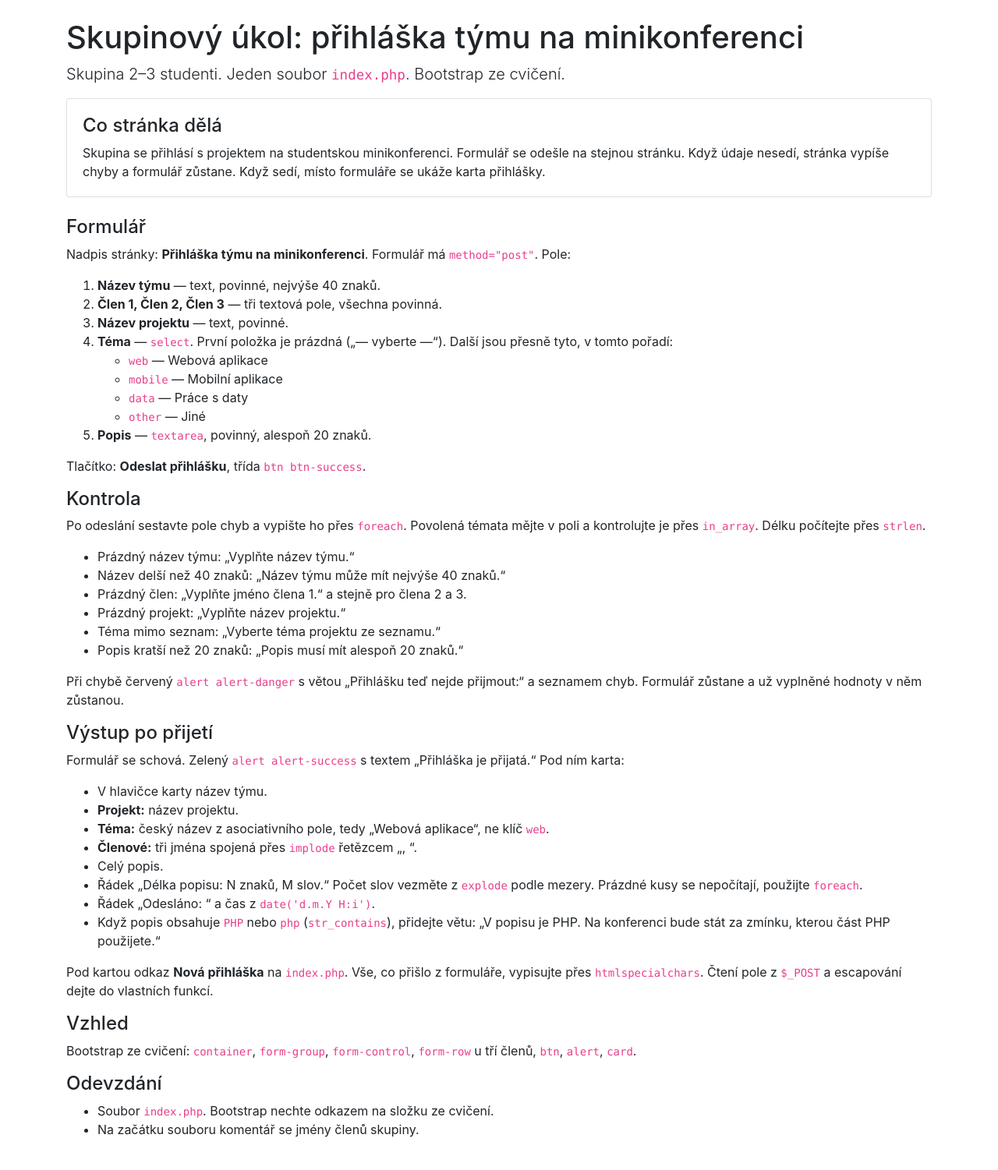
After one commit to Firexik/osu-vyda, a PHP site: page /zadani.php in a window 1280 px wide. The commit adds this page. Shown: the whole page at 78% size. Run offline with PHP 8.4, Linux system fonts and the light colour scheme.

Commit message:
Add team registration form and instructions for a group assignment

```diff
--- a/ukol2.php
+++ b/ukol2.php
@@ -3,14 +3,16 @@ declare(strict_types=1);
 
 date_default_timezone_set('Europe/Prague');
 
-function format_youtube_url($url) { return str_replace('watch?v=', 'embed/', $url); }
+function format_youtube_url($url){
+    return str_replace('watch?v=', 'embed/', $url);
+}
 
 function get_working_days($from, $to) {
     $workingDays = [];
     $lastDay = strtotime($to);
 
     for ($day = strtotime($from); $day <= $lastDay; $day = strtotime('+1 day', $day)) {
-        // Pondělí má číslo 1, neděle 7.
+        // Pondělí je 1, neděle 7
         if (date('N', $day) <= 5) {
             $workingDays[] = date('Y-m-d', $day);
         }
--- /dev/null
+++ b/zadani.php
@@ -0,0 +1,78 @@
+<?php
+declare(strict_types=1);
+?>
+<html>
+<head>
+    <title>Skupinový úkol — minikonference</title>
+    <meta http-equiv="content-type" content="text/html; charset=utf-8"/>
+    <link rel="stylesheet" type="text/css" media="screen" href="../bootstrap/css/bootstrap.css"/>
+</head>
+<body>
+<div class="container py-4">
+
+    <h1>Skupinový úkol: přihláška týmu na minikonferenci</h1>
+    <p class="lead">Skupina 2–3 studenti. Jeden soubor <code>index.php</code>. Bootstrap ze cvičení.</p>
+
+    <div class="card mb-4">
+        <div class="card-body">
+            <h2 class="h4">Co stránka dělá</h2>
+            <p class="mb-0">Skupina se přihlásí s projektem na studentskou minikonferenci. Formulář se odešle na stejnou stránku. Když údaje nesedí, stránka vypíše chyby a formulář zůstane. Když sedí, místo formuláře se ukáže karta přihlášky.</p>
+        </div>
+    </div>
+
+    <h2 class="h4">Formulář</h2>
+    <p>Nadpis stránky: <strong>Přihláška týmu na minikonferenci</strong>. Formulář má <code>method="post"</code>. Pole:</p>
+    <ol>
+        <li><strong>Název týmu</strong> — text, povinné, nejvýše 40 znaků.</li>
+        <li><strong>Člen 1, Člen 2, Člen 3</strong> — tři textová pole, všechna povinná.</li>
+        <li><strong>Název projektu</strong> — text, povinné.</li>
+        <li><strong>Téma</strong> — <code>select</code>. První položka je prázdná („— vyberte —“). Další jsou přesně tyto, v tomto pořadí:
+            <ul>
+                <li><code>web</code> — Webová aplikace</li>
+                <li><code>mobile</code> — Mobilní aplikace</li>
+                <li><code>data</code> — Práce s daty</li>
+                <li><code>other</code> — Jiné</li>
+            </ul>
+        </li>
+        <li><strong>Popis</strong> — <code>textarea</code>, povinný, alespoň 20 znaků.</li>
+    </ol>
+    <p>Tlačítko: <strong>Odeslat přihlášku</strong>, třída <code>btn btn-success</code>.</p>
+
+    <h2 class="h4">Kontrola</h2>
+    <p>Po odeslání sestavte pole chyb a vypište ho přes <code>foreach</code>. Povolená témata mějte v poli a kontrolujte je přes <code>in_array</code>. Délku počítejte přes <code>strlen</code>.</p>
+    <ul>
+        <li>Prázdný název týmu: „Vyplňte název týmu.“</li>
+        <li>Název delší než 40 znaků: „Název týmu může mít nejvýše 40 znaků.“</li>
+        <li>Prázdný člen: „Vyplňte jméno člena 1.“ a stejně pro člena 2 a 3.</li>
+        <li>Prázdný projekt: „Vyplňte název projektu.“</li>
+        <li>Téma mimo seznam: „Vyberte téma projektu ze seznamu.“</li>
+        <li>Popis kratší než 20 znaků: „Popis musí mít alespoň 20 znaků.“</li>
+    </ul>
+    <p>Při chybě červený <code>alert alert-danger</code> s větou „Přihlášku teď nejde přijmout:“ a seznamem chyb. Formulář zůstane a už vyplněné hodnoty v něm zůstanou.</p>
+
+    <h2 class="h4">Výstup po přijetí</h2>
+    <p>Formulář se schová. Zelený <code>alert alert-success</code> s textem „Přihláška je přijatá.“ Pod ním karta:</p>
+    <ul>
+        <li>V hlavičce karty název týmu.</li>
+        <li><strong>Projekt:</strong> název projektu.</li>
+        <li><strong>Téma:</strong> český název z asociativního pole, tedy „Webová aplikace“, ne klíč <code>web</code>.</li>
+        <li><strong>Členové:</strong> tři jména spojená přes <code>implode</code> řetězcem „, “.</li>
+        <li>Celý popis.</li>
+        <li>Řádek „Délka popisu: N znaků, M slov.“ Počet slov vezměte z <code>explode</code> podle mezery. Prázdné kusy se nepočítají, použijte <code>foreach</code>.</li>
+        <li>Řádek „Odesláno: “ a čas z <code>date('d.m.Y H:i')</code>.</li>
+        <li>Když popis obsahuje <code>PHP</code> nebo <code>php</code> (<code>str_contains</code>), přidejte větu: „V popisu je PHP. Na konferenci bude stát za zmínku, kterou část PHP použijete.“</li>
+    </ul>
+    <p>Pod kartou odkaz <strong>Nová přihláška</strong> na <code>index.php</code>. Vše, co přišlo z formuláře, vypisujte přes <code>htmlspecialchars</code>. Čtení pole z <code>$_POST</code> a escapování dejte do vlastních funkcí.</p>
+
+    <h2 class="h4">Vzhled</h2>
+    <p>Bootstrap ze cvičení: <code>container</code>, <code>form-group</code>, <code>form-control</code>, <code>form-row</code> u tří členů, <code>btn</code>, <code>alert</code>, <code>card</code>.</p>
+
+    <h2 class="h4">Odevzdání</h2>
+    <ul>
+        <li>Soubor <code>index.php</code>. Bootstrap nechte odkazem na složku ze cvičení.</li>
+        <li>Na začátku souboru komentář se jmény členů skupiny.</li>
+    </ul>
+
+</div>
+</body>
+</html>
```
Also changed, not shown: skupinovaPraceCv4.php (added, +151 -0 lines).
